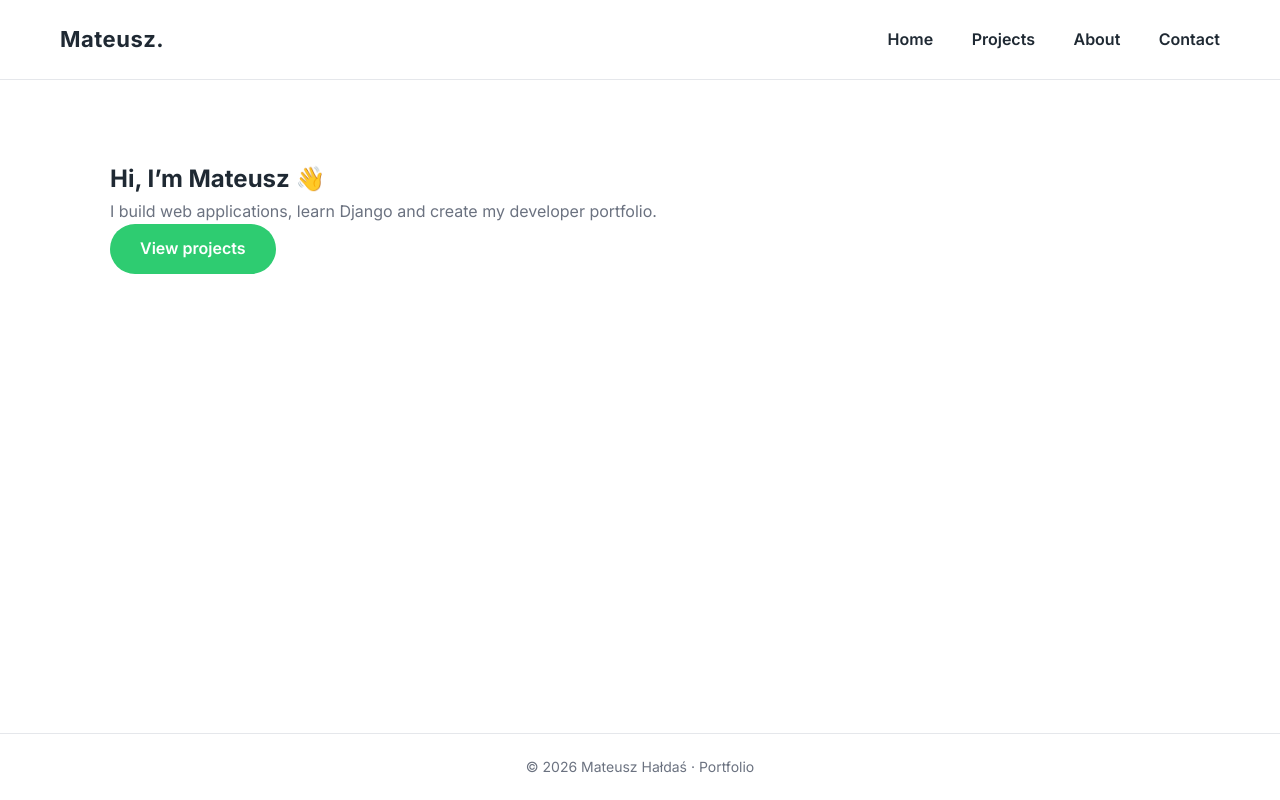
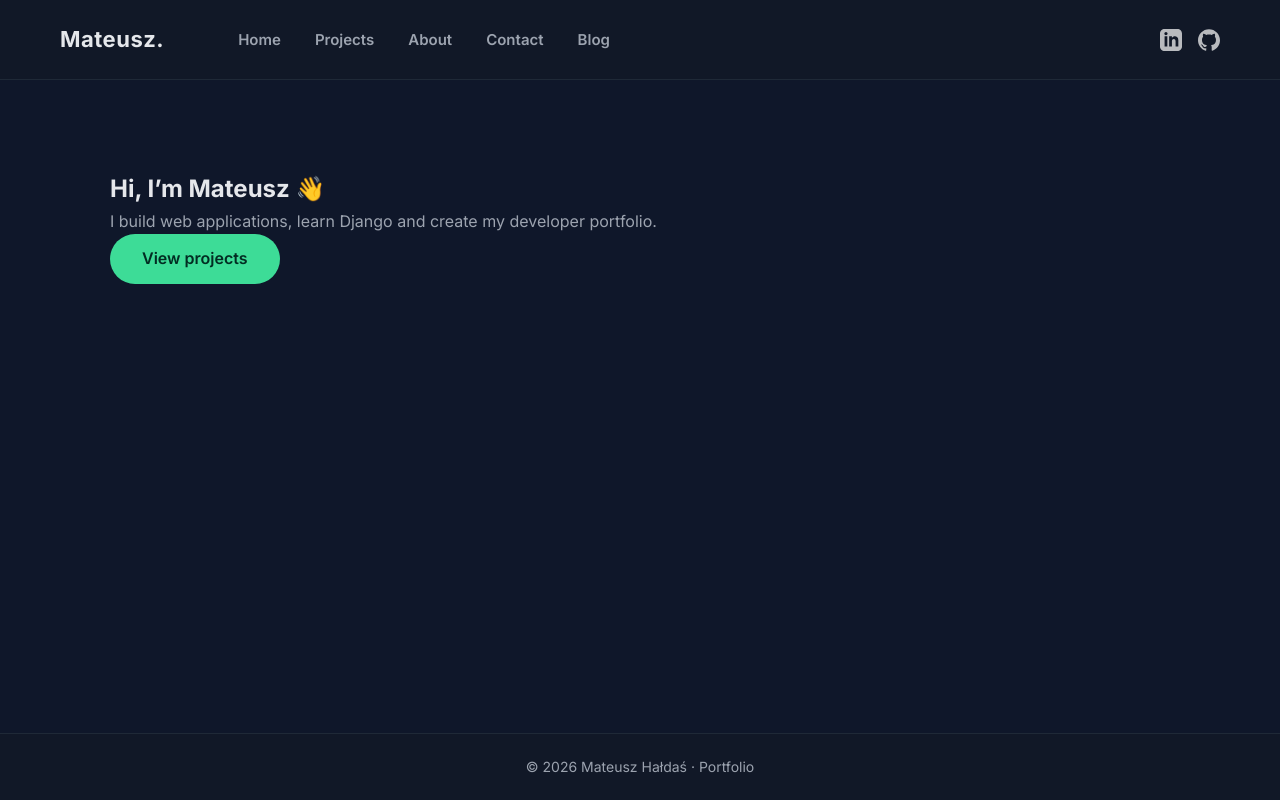
Before and after one commit to Ex333/portfolio, a Django app: page / in a window 1280 px wide. Run offline with Django 5.2, Linux system fonts and the light colour scheme.

Commit message:
Update portfolio views, templates, static files

```diff
--- a/config/settings.py
+++ b/config/settings.py
@@ -116,5 +116,8 @@ USE_TZ = True
 # https://docs.djangoproject.com/en/6.0/howto/static-files/
 
 STATIC_URL = '/static/'
+STATICFILES_DIRS = [
+    BASE_DIR / "portfolio" / "static",
+]
 MEDIA_URL = '/media/'
 MEDIA_ROOT = BASE_DIR / 'media'
--- a/portfolio/static/css/main.css
+++ b/portfolio/static/css/main.css
@@ -1,19 +1,23 @@
 :root {
-    --green: #2ecc71;
-    --green-dark: #27ae60;
-    --text: #1f2933;
-    --muted: #6b7280;
-    --bg: #ffffff;
-    --border: #e5e7eb;
+    --green: #3ddc97;
+    --green-dark: #2bbf84;
+
+    --bg: #0f172a;           /* głębokie navy */
+    --bg-soft: #111827;      /* sekcje / navbar */
+    --border: #1f2937;
+
+    --text: #e5e7eb;         /* off-white */
+    --muted: #9ca3af;        /* muted text */
 }
 
+/* ===== RESET ===== */
 * {
     margin: 0;
     padding: 0;
     box-sizing: border-box;
 }
 
-/* ===== BODY LAYOUT (STICKY FOOTER) ===== */
+/* ===== BODY ===== */
 body {
     font-family: 'Inter', sans-serif;
     background-color: var(--bg);
@@ -28,34 +32,76 @@ body {
 /* ===== LINKS ===== */
 a {
     text-decoration: none;
-    transition: 0.2s;
+    color: inherit;
+    transition: color 0.2s ease;
 }
 
 /* ===== NAVBAR ===== */
 .navbar {
-    border-bottom: 1px solid var(--border);
-    padding: 22px 60px;
     display: flex;
     justify-content: space-between;
     align-items: center;
-    background-color: #fff;
+
+    padding: 22px 60px;
+    background-color: var(--bg-soft);
+    border-bottom: 1px solid var(--border);
+}
+
+/* LEFT */
+.navbar-left {
+    display: flex;
+    align-items: center;
+    gap: 40px;
 }
 
 .logo {
+    font-size: 22px;
     font-weight: 700;
-    font-size: 22px;
     letter-spacing: 0.5px;
+    color: var(--text);
+}
+
+/* NAV LINKS */
+.nav {
+    display: flex;
+    align-items: center;
 }
 
 .nav a {
     margin-left: 34px;
-    font-size: 16px;
+    font-size: 15px;
     font-weight: 600;
-    color: var(--text);
+    color: var(--muted);
 }
 
 .nav a:hover {
     color: var(--green);
+}
+
+/* RIGHT (SOCIAL ICONS) */
+.navbar-right {
+    display: flex;
+    align-items: center;
+    gap: 16px;
+}
+
+.navbar-right a {
+    display: inline-flex;
+    align-items: center;
+}
+
+/* ICONS */
+.navbar-right img {
+    width: 22px;
+    height: 22px;
+    opacity: 0.7;
+    filter: brightness(0) invert(1); /* 🔥 SVG na jasne */
+    transition: opacity 0.2s ease, transform 0.2s ease;
+}
+
+.navbar-right img:hover {
+    opacity: 1;
+    transform: translateY(-2px);
 }
 
 /* ===== MAIN CONTENT ===== */
@@ -63,36 +109,39 @@ a {
     flex: 1;
     max-width: 1100px;
     width: 100%;
-    margin: 80px auto;
+    margin: 90px auto;
     padding: 0 20px;
-}
-
-/* ===== FOOTER ===== */
-.footer {
-    border-top: 1px solid var(--border);
-    padding: 22px;
-    text-align: center;
-    color: var(--muted);
-    font-size: 14px;
-    background-color: #fff;
 }
 
 /* ===== BUTTON ===== */
 .btn {
     display: inline-block;
-    padding: 12px 30px;
-    border-radius: 30px;
+    padding: 12px 32px;
+    border-radius: 999px;
+
     background-color: var(--green);
-    color: #fff;
+    color: #022c22;
     font-weight: 600;
-    transition: 0.2s;
+
+    transition: background-color 0.2s ease, transform 0.15s ease;
 }
 
 .btn:hover {
     background-color: var(--green-dark);
+    transform: translateY(-1px);
 }
 
-/* ===== UTILITIES ===== */
+/* ===== FOOTER ===== */
+.footer {
+    background-color: var(--bg-soft);
+    border-top: 1px solid var(--border);
+    padding: 22px;
+    text-align: center;
+    font-size: 14px;
+    color: var(--muted);
+}
+
+/* ===== UTIL ===== */
 .muted {
     color: var(--muted);
 }
@@ -100,11 +149,21 @@ a {
 /* ===== RESPONSIVE ===== */
 @media (max-width: 768px) {
     .navbar {
-        padding: 20px;
+        padding: 18px 20px;
+    }
+
+    .navbar-left {
+        gap: 22px;
     }
 
     .nav a {
         margin-left: 18px;
+        font-size: 14px;
+    }
+
+    .navbar-right img {
+        width: 20px;
+        height: 20px;
     }
 
     .content {
--- a/portfolio/urls.py
+++ b/portfolio/urls.py
@@ -6,4 +6,5 @@ urlpatterns = [
     path("projects/", views.projects, name="projects"),
     path("about/", views.about, name="about"),
     path("contact/", views.contact, name="contact"),
+    path('blog/', views.blog, name='blog'),
 ]
--- a/portfolio/views.py
+++ b/portfolio/views.py
@@ -16,3 +16,6 @@ def about(request):
 
 def contact(request):
     return render(request, 'contact.html')
+
+def blog(request):
+    return render(request, 'blog.html')
--- a/templates/base.html
+++ b/templates/base.html
@@ -17,18 +17,37 @@
 <body>
 
 <header class="navbar">
+    <div class="navbar-left">
         <div class="logo">Mateusz.</div>
+
         <nav class="nav">
             <a href="/">Home</a>
             <a href="/projects/">Projects</a>
             <a href="/about/">About</a>
             <a href="/contact/">Contact</a>
+            <a href="/blog/">Blog</a>
         </nav>
+    </div>
+
+    <div class="navbar-right">
+        <!-- LinkedIn -->
+        <a href="https://www.linkedin.com/in/TWOJ_LINKEDIN"
+           target="_blank"
+           aria-label="LinkedIn">
+            <img src="{% static 'icons/linkedin.svg' %}" alt="LinkedIn">
+        </a>
+
+        <!-- GitHub -->
+        <a href="https://github.com/TWOJ_GITHUB"
+           target="_blank"
+           aria-label="GitHub">
+            <img src="{% static 'icons/github.svg' %}" alt="GitHub">
+        </a>
+    </div>
 </header>
 
 <main class="content">
-    {% block content %}
-    {% endblock %}
+    {% block content %}{% endblock %}
 </main>
 
 <footer class="footer">
--- /dev/null
+++ b/templates/blog.html
@@ -0,0 +1,6 @@
+{% extends "base.html" %}
+
+{% block content %}
+    <h1>Page title</h1>
+    <p>Your content goes here.</p>
+{% endblock %}
```
Also changed, not shown: portfolio/admin.py (+25 -2 lines), portfolio/migrations/0003_skillrequirement.py (added), portfolio/static/icons/github.svg (added), portfolio/static/icons/linkedin.svg (added). Lines whose indentation alone changed are shown as unchanged.
